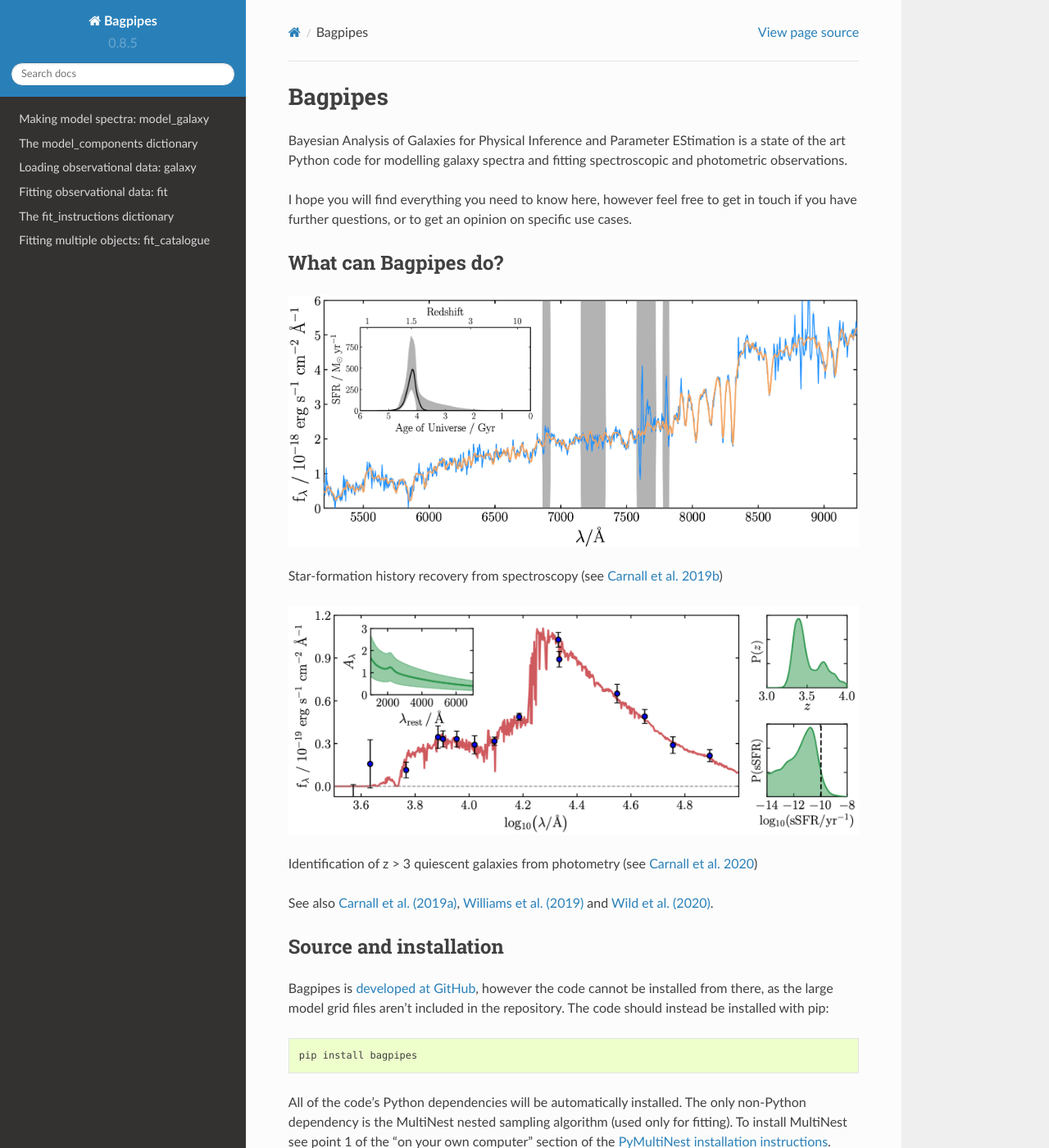
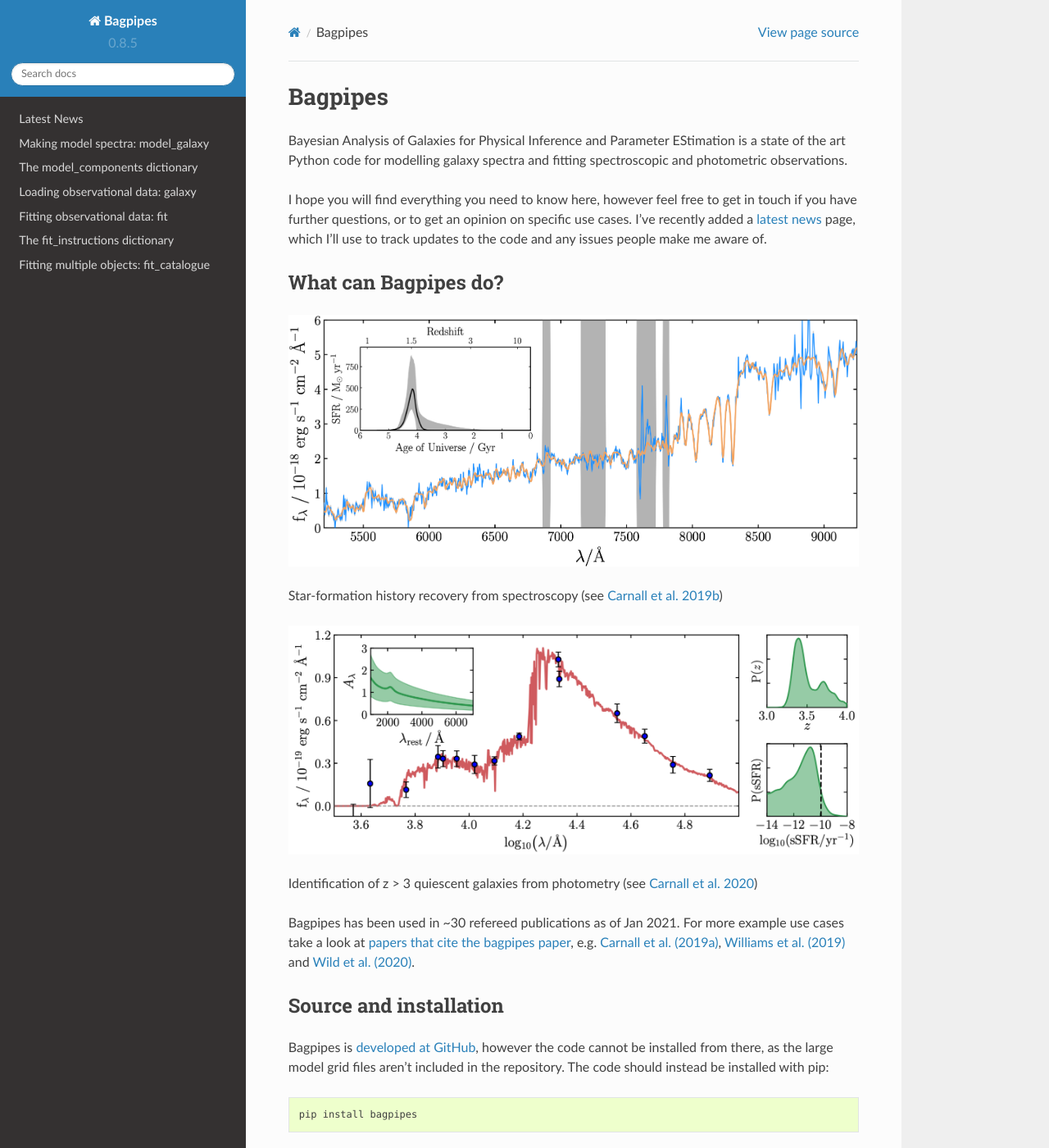
Before and after one commit to ACCarnall/bagpipes, a Sphinx documentation site: the page built from docs/index.rst, in a window 1280 px wide and 1400 px high. Shown: the whole window at 82% size. Built offline with Sphinx 7.4.7 and the Read the Docs theme 2.0.0, drawn with Linux system fonts in a browser that asks for light colours; pages that are not in the unit, such as notebooks, are missing from menus; some of the changed text lies outside the part shown.

Commit message:
updates to docs

```diff
--- a/docs/conf.py
+++ b/docs/conf.py
@@ -46,7 +46,7 @@
 
 # General information about the project.
 project = u'Bagpipes'
-copyright = u'2020, Adam Carnall'
+copyright = u'2018-2021, Adam Carnall'
 author = u'Adam Carnall'
 
 # The version info for the project you're documenting, acts as replacement for
--- a/docs/fitting_catalogues.rst
+++ b/docs/fitting_catalogues.rst
@@ -21,6 +21,8 @@
 Parallelisation
 ---------------
 
-Bagpipes now supports parallelisation with MPI using the python package mpi4py. You can run both fit or fit_catalogue with MPI, just do ``mpirun/mpiexec -n nproc python fit_with_bagpipes.py``. The default behaviour is to fit one object at a time using all available cores, this is useful for complicated models (e.g. fitting spectroscopy).
+Bagpipes supports MPI parallelisation using the python package mpi4py. You can run both fit or fit_catalogue using MPI, just do ``mpirun/mpiexec -n nproc python fit_with_bagpipes.py``. The default behaviour is to fit one object at a time using all available cores. This is useful for complicated models (e.g. fitting spectroscopy).
 
-For catalogue fitting an alternative approach is also available, in which multiple objects are fitted at once, each using one core. This option can be activated using the ``mpi_serial`` keyword argument of fit_catalogue. This is better for fitting relatively simple models to large catalogues of photometry. This option currently requires a slightly modified version of pymultinest, which can be downloaded from `this github repository <https://www.github.com/ACCarnall/pymultinest>`_. Please get in touch if you're having difficulty getting this to work.
+For catalogue fitting, an alternative approach is also available, in which multiple objects are fitted at once, each using one core. This option can be activated by setting the ``mpi_serial`` keyword argument of fit_catalogue to True. This is better for fitting relatively simple models to large catalogues of photometry, and can readily be scaled up to fitting catalogues of tens to hundreds of thousands of objects using ~100 cores on a computing cluster.
+
+This feature no longer requires a special distribution of pymultinest, and will work with bagpipes >= v0.8.5 using normal distributions of pymultinest >= v2.11.
--- a/docs/index.rst
+++ b/docs/index.rst
@@ -3,8 +3,7 @@
 
 Bayesian Analysis of Galaxies for Physical Inference and Parameter EStimation is a state of the art Python code for modelling galaxy spectra and fitting spectroscopic and photometric observations.
 
-I hope you will find everything you need to know here, however feel free to get in touch if you have further questions, or to get an opinion on specific use cases.
-
+I hope you will find everything you need to know here, however feel free to get in touch if you have further questions, or to get an opinion on specific use cases. I've recently added a :ref:`latest news <latest-news>` page, which I'll use to track updates to the code and any issues people make me aware of.
 
 What can Bagpipes do?
 ---------------------
@@ -17,7 +16,7 @@
 
 Identification of z > 3 quiescent galaxies from photometry (see `Carnall et al. 2020 <https://arxiv.org/abs/2001.11975>`_)
 
-See also `Carnall et al. (2019a) <https://arxiv.org/abs/1811.03635>`_, `Williams et al. (2019) <https://arxiv.org/abs/1905.11996>`_ and `Wild et al. (2020) <https://arxiv.org/abs/2001.09154>`_.
+Bagpipes has been used in ~30 refereed publications as of Jan 2021. For more example use cases take a look at `papers that cite the bagpipes paper <https://ui.adsabs.harvard.edu/abs/2018MNRAS.480.4379C/citations>`_, e.g. `Carnall et al. (2019a) <https://arxiv.org/abs/1811.03635>`_, `Williams et al. (2019) <https://arxiv.org/abs/1905.11996>`_ and `Wild et al. (2020) <https://arxiv.org/abs/2001.09154>`_.
 
 
 Source and installation
@@ -46,6 +45,7 @@
     cd ../..
     rm -r MultiNest
 
+If you have MacPorts instead of Homebrew you may run into additional issues. I may be able to provide advice if you get stuck.
 
 Citation
 --------
@@ -83,6 +83,7 @@
     :hidden:
 
     index.rst
+    latest_news.rst
     model_galaxies.rst
     model_components.rst
     loading_galaxies.rst
--- a/docs/loading_galaxies.rst
+++ b/docs/loading_galaxies.rst
@@ -47,3 +47,5 @@
 The format of the spectrum returned by ``load_data`` should be a 2D array with three columns: wavelengths in Angstroms, fluxes in erg/s/cm^2/A and flux errors in the same units (can be changed to microJansksys with the ``spec_units`` keyword argument). These will be stored in ``galaxy.spectrum``.
 
 The format of the photometry returned by ``load_data`` should be a 2D array with a column of fluxes in microJanskys and a column of flux errors in the same units (can be changed to erg/s/cm^2/A  with the ``phot_units`` keyword argument). The fluxes should be in the same order as the filters in your ``filt_list``. Bagpipes will calculate effective wavelengths for each filter and store these along with the input data in ``galaxy.photometry``.
+
+For information about filter lists (``filt_list``), see the :ref:`model_galaxy <making-model-galaxies>` page.
--- a/docs/model_galaxies.rst
+++ b/docs/model_galaxies.rst
@@ -23,7 +23,7 @@
 
 This is simply a list of paths (absolute or from the directory in which the code is being run) to the locations at which these filter curves are stored. The filter curve files should contain wavelengths in Angstroms in their first column and relative transmission values in their second.
 
-Let's look at a simple example of some code which creates predictions for photometry through a series of filter curves. For this to work you'd first need to put the filter curve files in the correct location. For sourcing filter curves I recommed the `SVO Filter Profile Service <http://svo2.cab.inta-csic.es/svo/theory/fps>`_.
+Let's look at a simple example of some code that creates predictions for photometry through a series of filter curves. For this to work you'd first need to put the filter curve files in the correct location. For sourcing filter curves I recommed the `SVO Filter Profile Service <http://svo2.cab.inta-csic.es/svo/theory/fps>`_.
 
 .. code:: python
 
```
Also changed, not shown: other parts of docs/index.rst (+1 -1 lines), docs/latest_news.rst (added, +19 -0 lines), docs/model_components.rst (+10 -10 lines).
